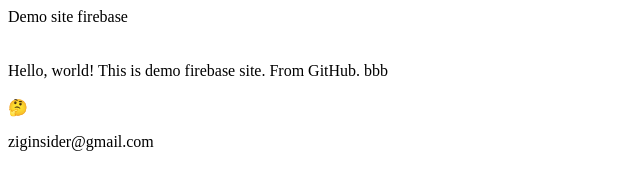
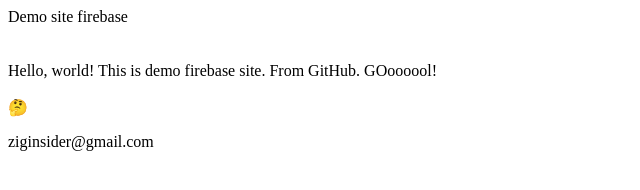
Before and after one commit to ziginsider/site, a plain HTML site: page public/index.html in a window 1280 px wide. Shown: the full height of the page, 0-640 px from the left. Drawn offline with Linux system fonts and the light colour scheme.

Commit message:
Update index.html

```diff
--- a/public/index.html
+++ b/public/index.html
@@ -7,7 +7,7 @@
 <br>
 <br>
 <br>
-Hello, world! This is demo firebase site. From GitHub. bbb
+Hello, world! This is demo firebase site. From GitHub. GOoooool!
 <br>
 <br>
 🤔
```
